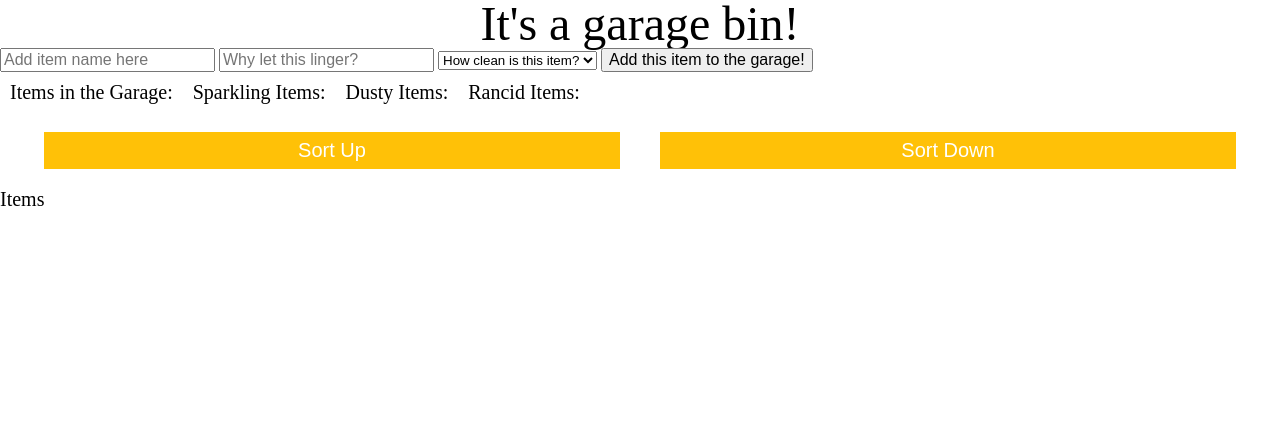
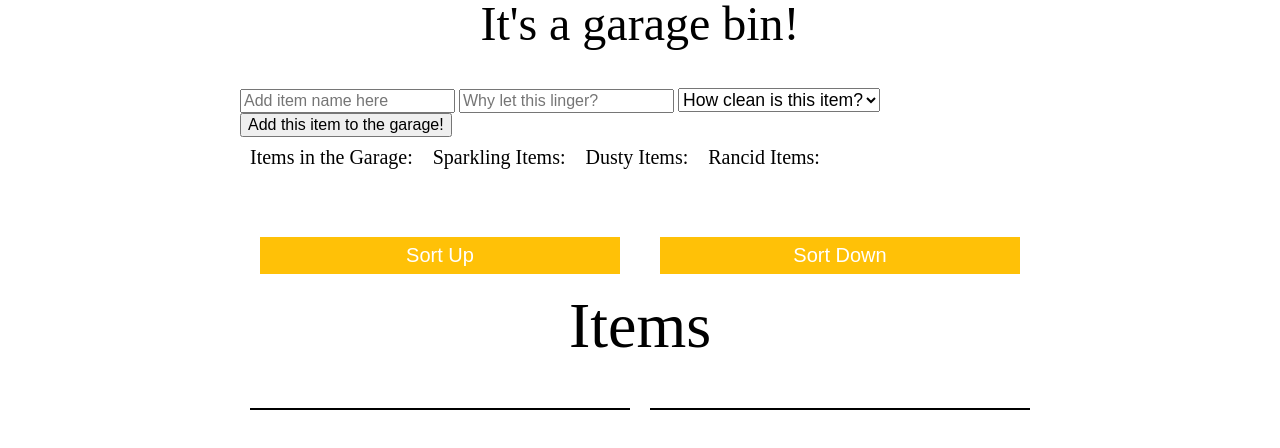
Before and after one commit to thatPamIAm/garage_bin, a website: page public/index.html in a window 1280 px wide. Drawn offline with Linux system fonts and the light colour scheme; no server answers.

Commit message:
Center all items and add more styling

```diff
--- a/public/styles.css
+++ b/public/styles.css
@@ -1,5 +1,6 @@
 body, html {
   height: 100%;
+  text-align: center;
 }
 
 span {
@@ -9,10 +10,15 @@ span {
 
 h1 {
   font-size: 1.25em;
+  margin-bottom: 40px;
 }
 
 input {
   font-size: 1em;
+}
+
+h3 {
+  text-align: center;
 }
 
 button {
@@ -25,6 +31,16 @@ button {
   margin: 20px;
 }
 
+#page-wrap {
+  text-align: left;
+  width: 800px;
+  margin: 0 auto;
+}
+
+.cleanliness-selector {
+  font-size: 1.10em;
+}
+
 .btn-container {
   display: flex;
   justify-content: center;
@@ -33,6 +49,11 @@ button {
 .title {
   font-size: 3em;
   text-align: center;
+}
+
+.items-title {
+  text-align: center;
+  font-size: 4em;
 }
 
 .main-container {
@@ -46,6 +67,11 @@ button {
   margin: 10px;
 }
 
+.half {
+  border: solid 1px black;
+  margin: 10px;
+}
+
 .garage-list {
   flex:1;
 }
@@ -54,3 +80,7 @@ button {
   background-color: lime;
   flex:1
 }
+
+.item-name {
+  font-size: 2em;
+}
```
